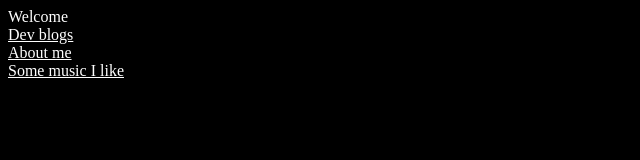
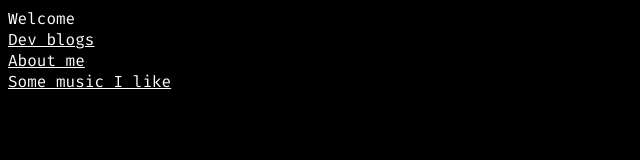
Before and after one commit to artogahr/runkli.github.io, a plain HTML site: page index.html in a window 1280 px wide. Shown: the whole page, without its empty margins (0-640 px from the left). Drawn offline with Linux system fonts and the light colour scheme.

Commit message:
Changed font to Fira Code
Since this is a coding themed site, instead of <samp> tags I just changed all fonts to Fira Code. Looks much nicer than default HTML font imo. You are free to change the font in main.css file.

```diff
--- a/css/main.css
+++ b/css/main.css
@@ -1,10 +1,11 @@
-@import url('https://fonts.googleapis.com/css2?family=Source+Code+Pro&display=swap');
+@import url('https://fonts.googleapis.com/css2?family=Fira+Code&display=swap');
 
 body {
     background-color: black;
     color: white;
+    font-family: 'Fira Code', monospace;
 }
 
 a {
-    color: white;
+    color: #ffffff;
 }
```
